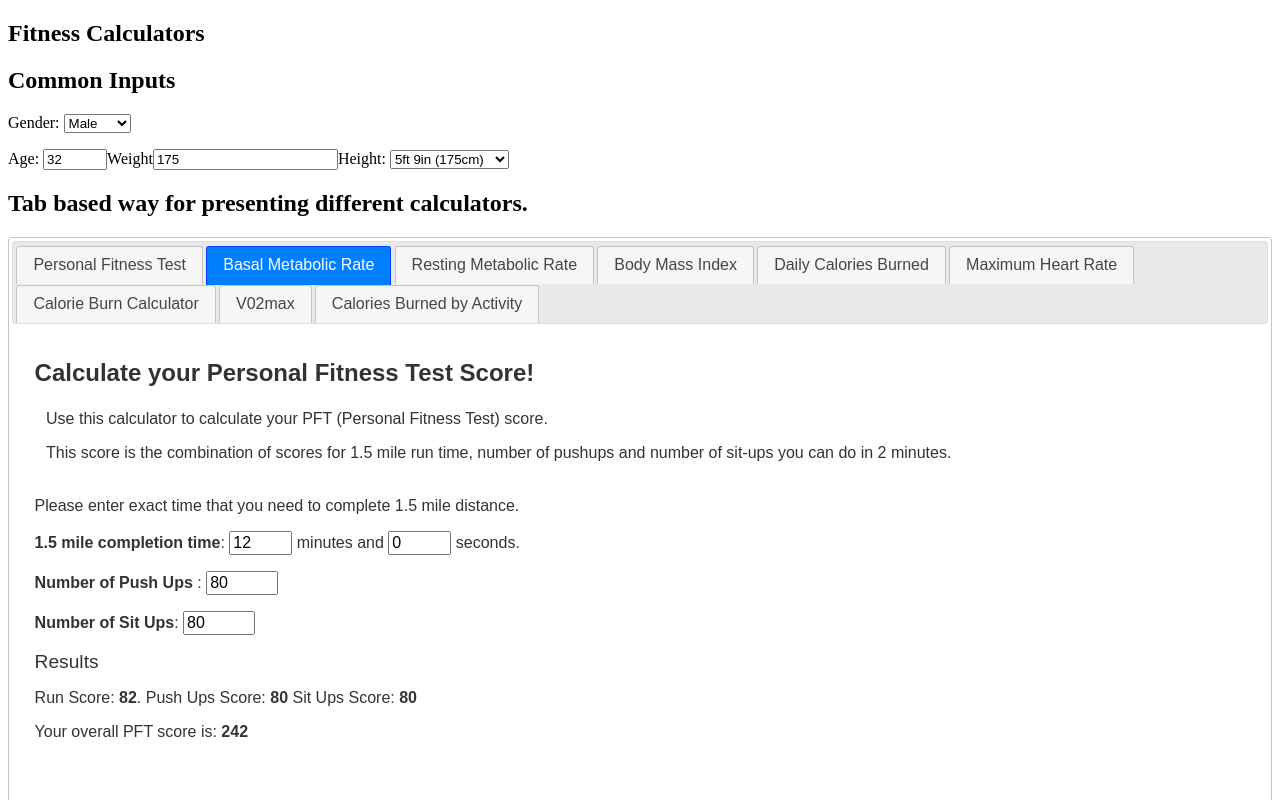
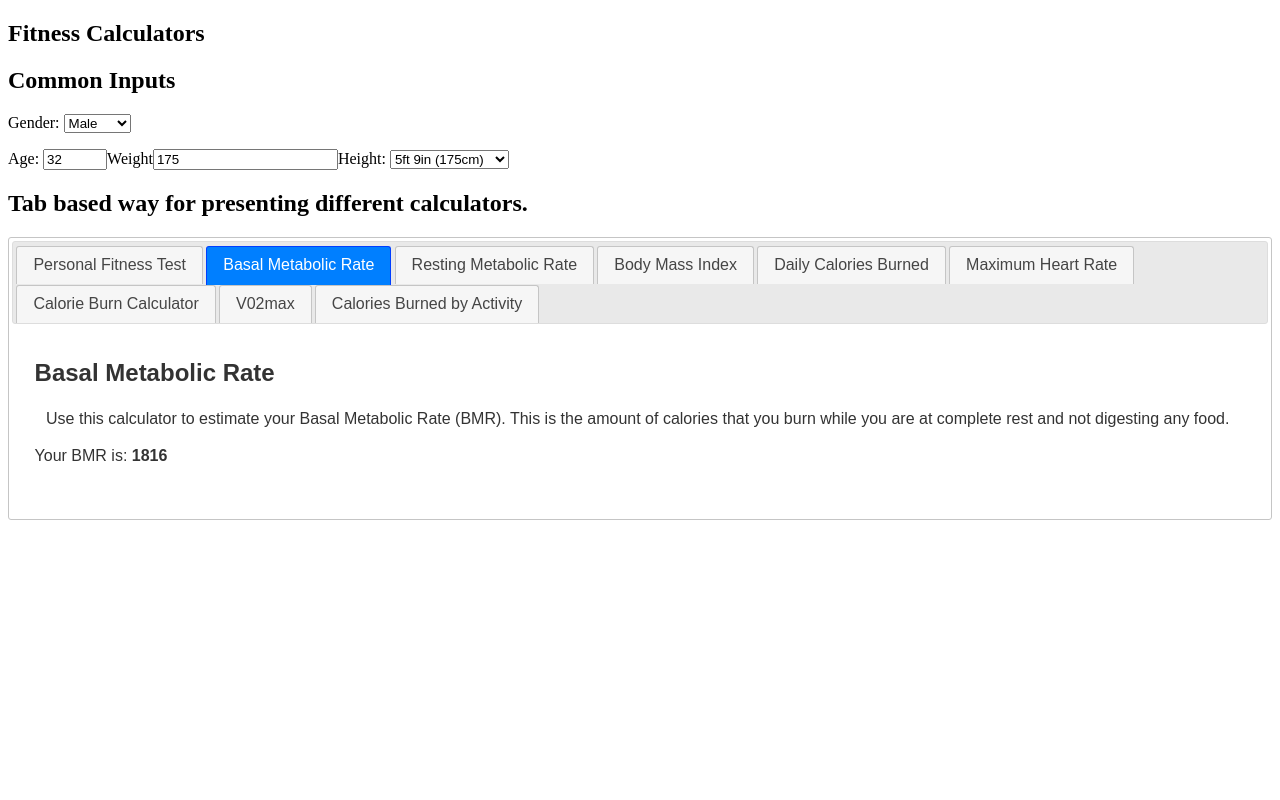
Before and after one commit to amit/fitnesscalc, a plain HTML site: page index.html in a window 1280 px wide. Both pictures are taken after a click on the tab "Basal Metabolic Rate". Shown: the top 800 px of the page. Drawn offline with nearby package versions, Linux system fonts and the light colour scheme.

Commit message:
Positioning tweaks

```diff
--- a/index.html
+++ b/index.html
@@ -79,7 +79,7 @@ $(document).ready(function(){
 <option value="244">8ft 0in (244cm)</option>
 </select>
 <h1>Tab based way for presenting different calculators.</h1>
-<div id="tab"><ul><li><a href="#pft" ><span>Personal Fitness Test</span></a></li><li><a href="#pft" ><span>Basal Metabolic Rate</span></a></li><li><a href="#rmr" ><span>Resting Metabolic Rate</span></a></li><li><a href="#bmi" ><span>Body Mass Index</span></a></li><li><a href="#dcb" ><span>Daily Calories Burned</span></a></li><li><a href="#mhr" ><span>Maximum Heart Rate</span></a></li><li><a href="#cbr" ><span>Calorie Burn Calculator</span></a></li><li><a href="#vo2max" ><span>V02max</span></a></li><li><a href="#cbra" ><span>Calories Burned by Activity</span></a></li></ul><div<br />
+<div id="tab"><ul><li><a href="#pft" ><span>Personal Fitness Test</span></a></li><li><a href="#bmr" ><span>Basal Metabolic Rate</span></a></li><li><a href="#rmr" ><span>Resting Metabolic Rate</span></a></li><li><a href="#bmi" ><span>Body Mass Index</span></a></li><li><a href="#dcb" ><span>Daily Calories Burned</span></a></li><li><a href="#mhr" ><span>Maximum Heart Rate</span></a></li><li><a href="#cbr" ><span>Calorie Burn Calculator</span></a></li><li><a href="#vo2max" ><span>V02max</span></a></li><li><a href="#cbra" ><span>Calories Burned by Activity</span></a></li></ul><div<br />
 <div id="pft">
 <h2> Calculate your Personal Fitness Test Score! </h2>
 <p><aside class="box notice_box"><table><tbody><tr><td>&nbsp;</td><td>Use this calculator to calculate your PFT (Personal Fitness Test) score. <p/><p>This score is the combination of scores for 1.5 mile run time, number of pushups and number of sit-ups you can do in 2 minutes.</td></tr></tbody></table></aside>
@@ -96,20 +96,20 @@ Sit Ups Score:  <strong data-bind="text:situpscore"></strong></p>
 
 <p>Your overall PFT score is: <strong data-bind="text:pft"></strong></p>
 </div>
-<div id="bmr"><br />
+<div id="bmr">
 <h2>Basal Metabolic Rate</h2>
 <p><aside class="box notice_box"><table><tbody><tr><td>&nbsp;</td><td>Use this calculator to estimate your Basal Metabolic Rate (BMR). This is the amount of calories that you burn while you are at complete rest and not digesting any food.</td></tr></tbody></table></aside>
 <p>Your BMR is: <strong data-bind="text:bmr"></strong></p>
-</div><div id="rmr"><br />
+</div><div id="rmr">
 <h2>Resting Metabolic Rate</h2>
 <p><aside class="box notice_box"><table><tbody><tr><td>&nbsp;</td><td>Use this calculator to estimate your Resting Metabolic Rate (RMR). This is the amount of calories that you burn while you are at complete rest but still digesting food.<br />
 </td></tr></tbody></table></aside>
 <p>Your RMR is: <strong data-bind="text:rmr"></strong></p>
-</div><div id="bmi"><br />
+</div><div id="bmi">
 <h2>Body Mass Index</h2>
 <p><aside class="box notice_box"><table><tbody><tr><td>&nbsp;</td><td>Use this calculator to find out what your body mass index (BMI) is.</td></tr></tbody></table></aside>
 <p>Your BMI is: <strong data-bind="text:bmi"></strong></p>
-</div><br />
+</div>
 <div id="dcb">
 <h2>Daily Calories Burned Calculator</h2>
 <p><aside class="box notice_box"><table><tbody><tr><td>&nbsp;</td><td>Use this calculator to estimate the total amount of calories that you burn during an average day.</td></tr></tbody></table></aside>
@@ -122,13 +122,13 @@ Sit Ups Score:  <strong data-bind="text:situpscore"></strong></p>
 </select>
 <p>Your Daily Calories Burned is: <strong data-bind="text:dcb"></strong></p>
 </div>
-<div id="mhr"><br />
+<div id="mhr">
 <h2>Maximum Heart Rate</h2>
 <p><aside class="box notice_box"><table><tbody><tr><td>&nbsp;</td><td>Use this calculator to estimate your maximum heart rate.<br />
 </td></tr></tbody></table></aside>
 <p>Classic: Your maximum heart rate is: <strong data-bind="text:maxhr"></strong> beats/minute.<br />
    Tanaka: Your maximum heart rate is <strong data-bind="text:maxhrtanaka"></strong> beats/minute.</p>
-</div><br />
+</div>
 <div id="cbr">
 <h2>Calculate Your Calories Burned by Heart Rate</h2>
 <p><aside class="box notice_box"><table><tbody><tr><td>&nbsp;</td><td>This calculator provides an estimate of calories burn during exercise based on your heart rate<br />
@@ -136,9 +136,9 @@ Sit Ups Score:  <strong data-bind="text:situpscore"></strong></p>
 <p><strong>Activity Duration: </strong><div style="margin: 10px" data-bind="slider: act_duration, sliderOptions: {min: 0, max: 7200, range: 'min', step: 1}"></div></p>
 <p>(<strong data-bind="text:act_min"> </strong> minutes and <strong data-bind="text:act_sec"></strong> seconds.)</p>
 <p>Average Heart Rate: <input size="3" data-bind="value:avg_hr" type="text"/></p>
-<p>At <strong data-bind="text:avg_hr_percent"></strong> % of estimated maximum heart rate (<strong data-bind="text: maxhrtanaka"></strong>), your calorie burn is an estimated <strong data-bind="text: calorieburnrate"></strong> calories per hour. You will burn <strong data-bind="text:totalcals"></strong> total calories in <span data-bind="text:act_min"></span> minutes and <span data-bind="text:act_sec"></span> seconds.</p>
+<p>At <strong data-bind="text:avg_hr_percent"></strong> % of estimated maximum heart rate (<strong data-bind="text: maxhrtanaka"></strong>), your calorie burn is an estimated <strong data-bind="text: calorieburnrate"></strong> calories per hour.</p><p> You will burn <strong data-bind="text:totalcals"></strong> total calories in <span data-bind="text:act_min"></span> minutes and <span data-bind="text:act_sec"></span> seconds.</p>
 <p>  </div>
-<div id="vo2max"><br />
+<div id="vo2max">
 <h2>Calculate Your V02max</h2>
 <p><aside class="box notice_box"><table><tbody><tr><td>&nbsp;</td><td>This page actually has four separate VO2max calculators that are able to estimate your VO2max based on your resting heart rate or performance of a variety of physical exertion tests.<br />
 </td></tr></tbody></table></aside>
@@ -282,7 +282,7 @@ The table below shows the standard VO2max ranges for both men and women:
 
 
 </div>
-<div id="cbra"><br />
+<div id="cbra">
 <h2>Calculate Your Calories Burned by Activity</h2>
 <p><aside class="box notice_box"><table><tbody><tr><td>&nbsp;</td><td>This calculator provides an estimation of calorie burn for over 600 different activities.<br />
 </td></tr></tbody></table></aside>
```
